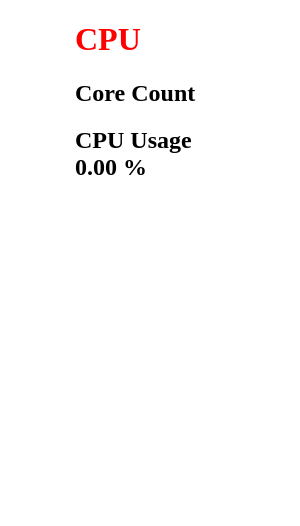
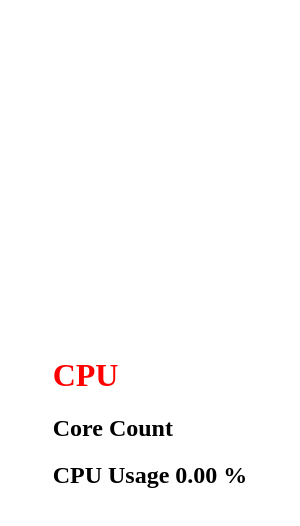
Before and after one commit to DaniloSouza19/electron-cpu-usage-app, an Electron app: page index.html in a window 300 px wide. Drawn offline with Linux system fonts and the light colour scheme; no server answers.

Commit message:
make content in center

```diff
--- a/styles.css
+++ b/styles.css
@@ -5,9 +5,12 @@ html, body {
 
 #container {
   margin: 0 auto;
-  max-width: 50%;
+  max-width: 90%;
+  height: 100vh;
 
   display: flex;
+  align-items: center;
+  justify-content: center;
 }
 
 h1 {
```
